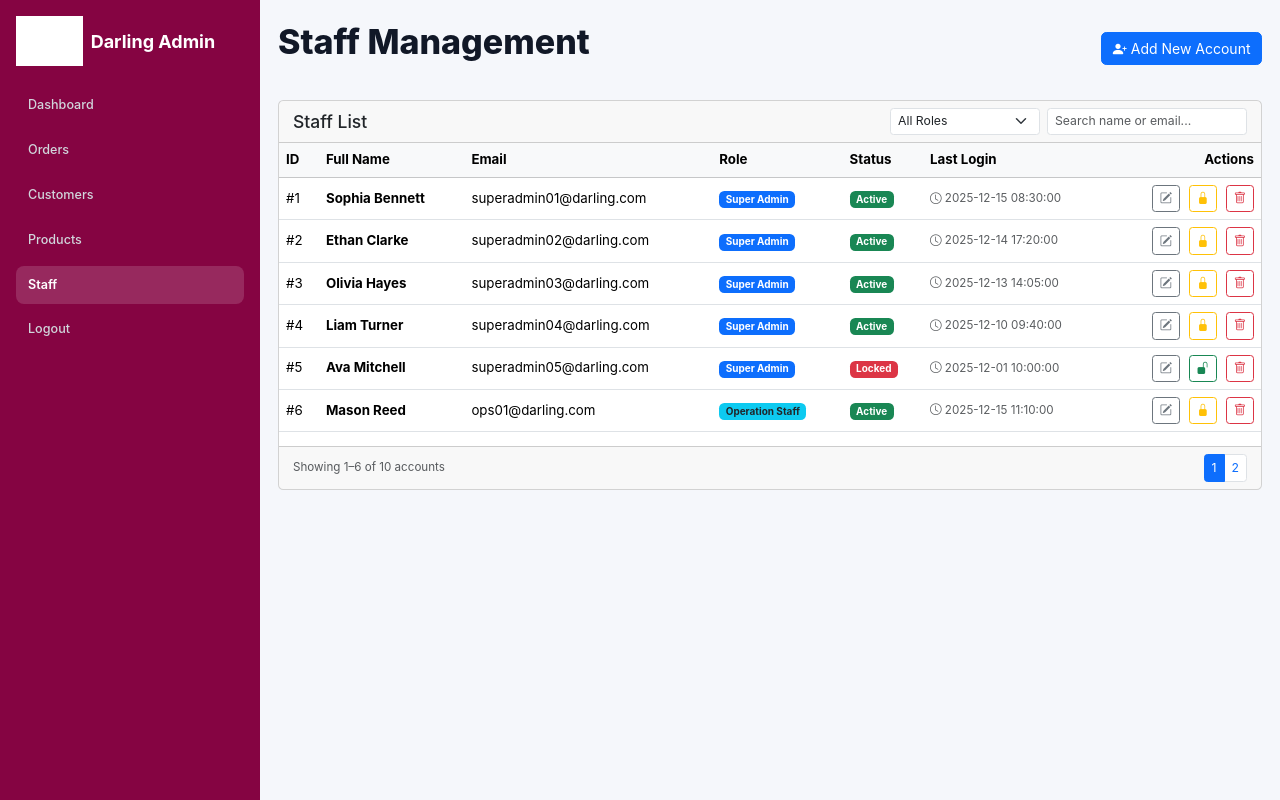
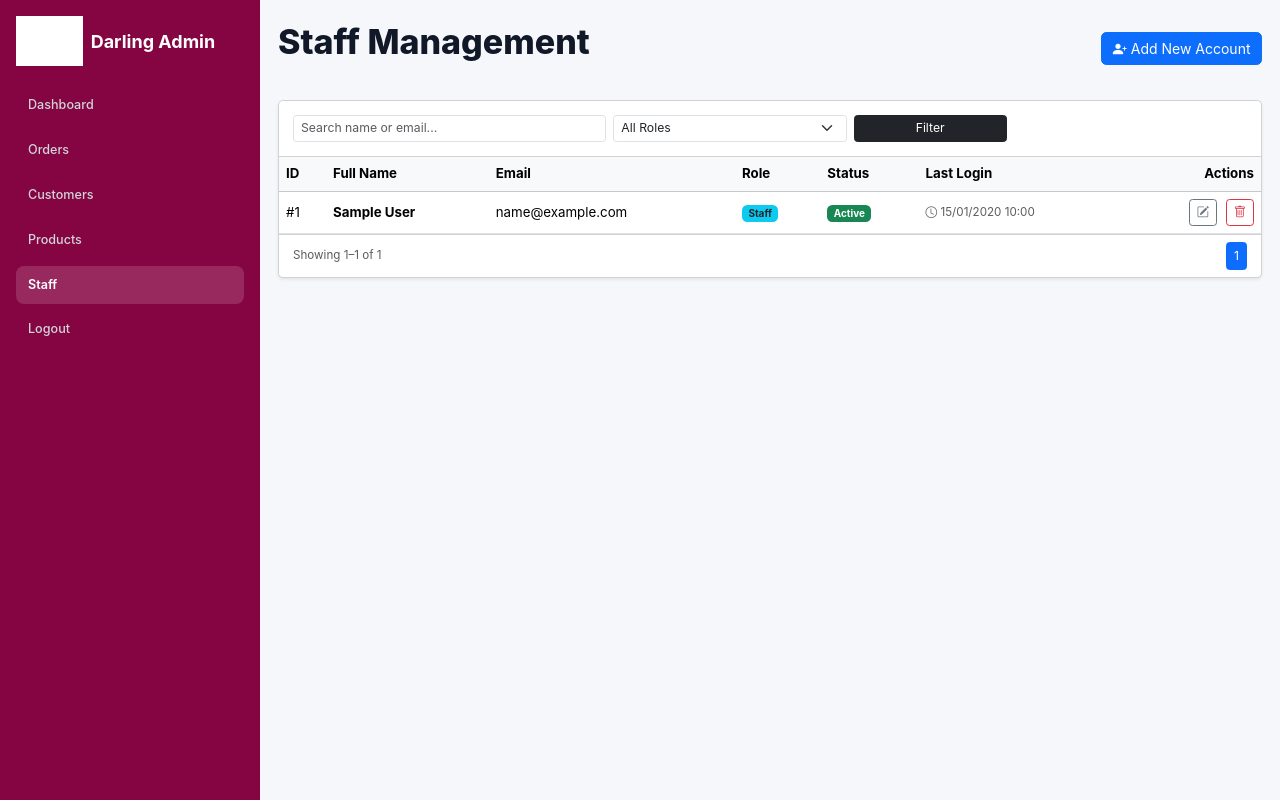
Before and after one commit to lycoris2445/PTUD-TMDT---Nhom-D, a PHP site: page /PTUD/admin/php/staff-management.php in a window 1280 px wide. Run offline with PHP 8.4, Linux system fonts and the light colour scheme; the visitor is signed in with stand-in values (Sample User, id 1); tables that the repository leaves empty hold one stand-in row (values such as "Sample post"); grey boxes are pictures that could not be loaded.

Commit message:
Add RBAC, superadmin cant access Products, os cant access Staff

```diff
--- a/admin/includes/admin-sidebar.php
+++ b/admin/includes/admin-sidebar.php
@@ -25,7 +25,7 @@
             <a href="staff-management.php">Staff</a>
         </li>
         <li>
-            <a href="login.php">Logout</a>
+            <a href="../php/logout.php">Logout</a>
         </li>
     </ul>
 </aside>
--- a/admin/php/logout.php
+++ b/admin/php/logout.php
@@ -23,5 +23,5 @@ if (ini_get("session.use_cookies")) {
 session_destroy();
 
 // Chuyển hướng về trang login
-header("Location: login.php");
+header("Location: admin-login.php");
 exit;
--- a/admin/php/staff-management.php
+++ b/admin/php/staff-management.php
@@ -1,40 +1,82 @@
 <?php
-// --------------------
-// DỮ LIỆU GIẢ LẬP (Mô phỏng Database)
-// --------------------
-$accounts = [
-    ["id"=>1,  "email"=>"superadmin01@darling.com", "full_name"=>"Sophia Bennett",  "role"=>"super_admin", "status"=>"active", "created_at"=>"2023-11-20", "last_login"=>"2025-12-15 08:30:00"],
-    ["id"=>2,  "email"=>"superadmin02@darling.com", "full_name"=>"Ethan Clarke",    "role"=>"super_admin", "status"=>"active", "created_at"=>"2023-11-21", "last_login"=>"2025-12-14 17:20:00"],
-    ["id"=>3,  "email"=>"superadmin03@darling.com", "full_name"=>"Olivia Hayes",    "role"=>"super_admin", "status"=>"active", "created_at"=>"2024-11-22", "last_login"=>"2025-12-13 14:05:00"],
-    ["id"=>4,  "email"=>"superadmin04@darling.com", "full_name"=>"Liam Turner",     "role"=>"super_admin", "status"=>"active", "created_at"=>"2024-11-23", "last_login"=>"2025-12-10 09:40:00"],
-    ["id"=>5,  "email"=>"superadmin05@darling.com", "full_name"=>"Ava Mitchell",    "role"=>"super_admin", "status"=>"locked", "created_at"=>"2025-11-24", "last_login"=>"2025-12-01 10:00:00"],
-    ["id"=>6,  "email"=>"ops01@darling.com",        "full_name"=>"Mason Reed",      "role"=>"staff",       "status"=>"active", "created_at"=>"2025-11-25", "last_login"=>"2025-12-15 11:10:00"],
-    ["id"=>7,  "email"=>"ops02@darling.com",        "full_name"=>"Amelia Brooks",   "role"=>"staff",       "status"=>"active", "created_at"=>"2025-11-26", "last_login"=>"2025-12-14 16:45:00"],
-    ["id"=>8,  "email"=>"ops03@darling.com",        "full_name"=>"Noah Foster",     "role"=>"staff",       "status"=>"active", "created_at"=>"2025-11-27", "last_login"=>"2025-12-12 13:30:00"],
-    ["id"=>9,  "email"=>"ops04@darling.com",        "full_name"=>"Charlotte Price", "role"=>"staff",       "status"=>"locked", "created_at"=>"2025-11-28", "last_login"=>"2025-11-30 09:00:00"],
-    ["id"=>10, "email"=>"ops05@darling.com",        "full_name"=>"James Collins",   "role"=>"staff",       "status"=>"active", "created_at"=>"2025-11-29", "last_login"=>"2025-12-15 15:55:00"],
+session_start();
+
+// 1. Kiểm tra quyền truy cập
+if (!isset($_SESSION['is_admin']) || $_SESSION['admin_role'] !== 'super_admin') {
+    header("Location: admin-login.php");
+    exit;
+}
+
+// 2. Kết nối Database
+$host = 'localhost';
+$db   = 'Darling_cosmetics';
+$user = 'root';
+$pass = '';
+$charset = 'utf8mb4';
+
+$dsn = "mysql:host=$host;dbname=$db;charset=$charset";
+$options = [
+    PDO::ATTR_ERRMODE            => PDO::ERRMODE_EXCEPTION,
+    PDO::ATTR_DEFAULT_FETCH_MODE => PDO::FETCH_ASSOC,
+    PDO::ATTR_EMULATE_PREPARES   => true, // BẬT CÁI NÀY ĐỂ DÙNG 1 THAM SỐ NHIỀU LẦN TRONG SQL
 ];
 
-// --------------------
-// Phân trang đơn giản
-// --------------------
-$perPage = 6; // Hiển thị 6 người mỗi trang cho thoáng
-$total = count($accounts);
+try {
+    $pdo = new PDO($dsn, $user, $pass, $options);
+} catch (\PDOException $e) {
+    die("Lỗi kết nối database: " . $e->getMessage());
+}
+
+// 3. Xử lý Phân trang & Tìm kiếm
+$perPage = 6;
 $page = max(1, (int)($_GET['page'] ?? 1));
-$start = ($page - 1) * $perPage;
-$pagedAccounts = array_slice($accounts, $start, $perPage);
-$totalPages = ceil($total / $perPage);
+$offset = ($page - 1) * $perPage;
 
-// Hàm hiển thị badge trạng thái
+$search = isset($_GET['search']) ? trim($_GET['search']) : '';
+$role_filter = isset($_GET['role']) ? trim($_GET['role']) : '';
+
+// 4. Thiết lập tham số và SQL
+$params = [':search' => "%$search%"];
+$whereSql = " WHERE (a.full_name LIKE :search OR a.email LIKE :search)";
+
+if ($role_filter !== '') {
+    $whereSql .= " AND r.name = :role";
+    $params[':role'] = $role_filter;
+}
+
+// 5. Truy vấn lấy danh sách nhân viên
+// Lưu ý: LIMIT và OFFSET trong SQL không nên bind qua execute nếu không dùng PARAM_INT,
+// nên ta nối thẳng biến vì đã ép kiểu (int) ở trên.
+$sql = "SELECT a.id, a.email, a.full_name, a.status, a.created_at, a.last_login_at, r.name as role_name
+        FROM ACCOUNTS a
+        JOIN ACCOUNT_ROLES ar ON a.id = ar.account_id
+        JOIN ROLES r ON ar.role_id = r.id"
+        . $whereSql .
+        " ORDER BY a.id ASC LIMIT $perPage OFFSET $offset";
+
+$stmt = $pdo->prepare($sql);
+$stmt->execute($params); // Dòng 56 - SẼ KHÔNG CÒN LỖI
+$accounts = $stmt->fetchAll();
+
+// 6. Tính tổng số bản ghi
+$countSql = "SELECT COUNT(*) FROM ACCOUNTS a
+             JOIN ACCOUNT_ROLES ar ON a.id = ar.account_id
+             JOIN ROLES r ON ar.role_id = r.id" . $whereSql;
+
+$countStmt = $pdo->prepare($countSql);
+$countStmt->execute($params);
+$totalItems = $countStmt->fetchColumn();
+$totalPages = ceil($totalItems / $perPage);
+
+// 7. Hàm hiển thị
 function getStatusBadge($status) {
     if ($status === 'active') return '<span class="badge bg-success">Active</span>';
-    return '<span class="badge bg-danger">Locked</span>';
+    return '<span class="badge bg-danger">Suspended</span>';
 }
 
-// Hàm hiển thị badge vai trò
 function getRoleBadge($role) {
     if ($role === 'super_admin') return '<span class="badge bg-primary">Super Admin</span>';
-    return '<span class="badge bg-info text-dark">Operation Staff</span>';
+    return '<span class="badge bg-info text-dark">Staff</span>';
 }
 ?>
 
@@ -42,28 +84,19 @@ function getRoleBadge($role) {
 <html lang="en">
 <head>
     <meta charset="UTF-8">
-    <title>Admin Accounts - Darling Admin</title>
+    <title>Staff Management - Darling Admin</title>
     <link href="https://cdn.jsdelivr.net/npm/bootstrap@5.3.3/dist/css/bootstrap.min.css" rel="stylesheet">
     <link rel="stylesheet" href="https://cdn.jsdelivr.net/npm/bootstrap-icons@1.11.3/font/bootstrap-icons.min.css">
     <link rel="stylesheet" href="../css/admin-main.css">
-    <link rel="stylesheet" href="../css/khach_hang.css">
-
     <style>
-        /* CSS riêng cho trang này một chút */
         .btn-action { margin-right: 5px; }
         .table td { vertical-align: middle; }
-        .role-col { width: 150px; }
-        .status-col { width: 100px; }
-        .action-col { width: 180px; text-align: right; }
-
-        /* Highlight dòng bị khóa để dễ nhìn */
-        tr.row-locked { background-color: #fff5f5; }
+        tr.row-locked { background-color: #fff5f5; color: #999; }
     </style>
 </head>
 <body>
 
 <div class="admin-wrapper">
-
     <?php include '../includes/admin-sidebar.php'; ?>
 
     <main class="admin-main">
@@ -74,21 +107,28 @@ function getRoleBadge($role) {
             </button>
         </div>
 
-        <div class="card customers-card">
-            <div class="card-header d-flex justify-content-between align-items-center">
-                <h5 class="mb-0">Staff List</h5>
-                <div class="d-flex gap-2">
-                     <select class="form-select form-select-sm" style="width: 150px;">
-                        <option value="">All Roles</option>
-                        <option value="super_admin">Super Admin</option>
-                        <option value="staff">Staff</option>
-                    </select>
-                    <input type="text" class="form-control form-control-sm" placeholder="Search name or email..." style="width: 200px;">
-                </div>
+        <div class="card shadow-sm">
+            <div class="card-header bg-white py-3">
+                <form method="GET" class="row g-2">
+                    <div class="col-md-4">
+                        <input type="text" name="search" class="form-control form-control-sm"
+                               placeholder="Search name or email..." value="<?= htmlspecialchars($search) ?>">
+                    </div>
+                    <div class="col-md-3">
+                        <select name="role" class="form-select form-select-sm">
+                            <option value="">All Roles</option>
+                            <option value="super_admin" <?= $role_filter === 'super_admin' ? 'selected' : '' ?>>Super Admin</option>
+                            <option value="operation_staff" <?= $role_filter === 'operation_staff' ? 'selected' : '' ?>>Operation Staff</option>
+                        </select>
+                    </div>
+                    <div class="col-md-2">
+                        <button type="submit" class="btn btn-sm btn-dark w-100">Filter</button>
+                    </div>
+                </form>
             </div>
 
             <div class="table-responsive">
-                <table class="table table-hover customers-table align-middle">
+                <table class="table table-hover align-middle mb-0">
                     <thead class="table-light">
                     <tr>
                         <th>ID</th>
@@ -101,31 +141,24 @@ function getRoleBadge($role) {
                     </tr>
                     </thead>
                     <tbody>
-                    <?php foreach ($pagedAccounts as $acc): ?>
-                        <tr class="<?= $acc['status'] === 'locked' ? 'row-locked' : '' ?>">
+                    <?php if (empty($accounts)): ?>
+                        <tr><td colspan="7" class="text-center py-4 text-muted">No staff found.</td></tr>
+                    <?php endif; ?>
+
+                    <?php foreach ($accounts as $acc): ?>
+                        <tr class="<?= $acc['status'] === 'suspended' ? 'row-locked' : '' ?>">
                             <td>#<?= $acc['id'] ?></td>
-                            <td class="fw-bold"><?= $acc['full_name'] ?></td>
-                            <td><?= $acc['email'] ?></td>
-                            <td><?= getRoleBadge($acc['role']) ?></td>
+                            <td class="fw-bold"><?= htmlspecialchars($acc['full_name']) ?></td>
+                            <td><?= htmlspecialchars($acc['email']) ?></td>
+                            <td><?= getRoleBadge($acc['role_name']) ?></td>
                             <td><?= getStatusBadge($acc['status']) ?></td>
                             <td class="text-muted small">
-                                <i class="bi bi-clock"></i> <?= $acc['last_login'] ?>
+                                <i class="bi bi-clock"></i> <?= $acc['last_login_at'] ? date('d/m/Y H:i', strtotime($acc['last_login_at'])) : 'Never' ?>
                             </td>
                             <td class="text-end">
                                 <button class="btn btn-sm btn-outline-secondary btn-action" title="Edit">
                                     <i class="bi bi-pencil-square"></i>
                                 </button>
-
-                                <?php if($acc['status'] === 'active'): ?>
-                                    <button class="btn btn-sm btn-outline-warning btn-action" title="Lock Account">
-                                        <i class="bi bi-lock-fill"></i>
-                                    </button>
-                                <?php else: ?>
-                                    <button class="btn btn-sm btn-outline-success btn-action" title="Unlock Account">
-                                        <i class="bi bi-unlock-fill"></i>
-                                    </button>
-                                <?php endif; ?>
-
                                 <button class="btn btn-sm btn-outline-danger" title="Delete">
                                     <i class="bi bi-trash"></i>
                                 </button>
@@ -136,14 +169,15 @@ function getRoleBadge($role) {
                 </table>
             </div>
 
-            <div class="card-footer d-flex justify-content-between align-items-center">
-                <span class="text-muted small">Showing <?= $start + 1 ?>–<?= min($start + $perPage, $total) ?> of <?= $total ?> accounts</span>
-
+            <div class="card-footer bg-white d-flex justify-content-between align-items-center">
+                <span class="text-muted small">
+                    Showing <?= $offset + 1 ?>–<?= min($offset + $perPage, $totalItems) ?> of <?= $totalItems ?>
+                </span>
                 <nav>
                     <ul class="pagination pagination-sm mb-0">
                         <?php for ($i = 1; $i <= $totalPages; $i++): ?>
                             <li class="page-item <?= $i === $page ? 'active' : '' ?>">
-                                <a class="page-link" href="?page=<?= $i ?>"><?= $i ?></a>
+                                <a class="page-link" href="?page=<?= $i ?>&search=<?= urlencode($search) ?>&role=<?= $role_filter ?>"><?= $i ?></a>
                             </li>
                         <?php endfor; ?>
                     </ul>
```
Also changed, not shown: admin/php/product-management.php (+14 -0 lines), website/php/login.php (+5 -3 lines).
